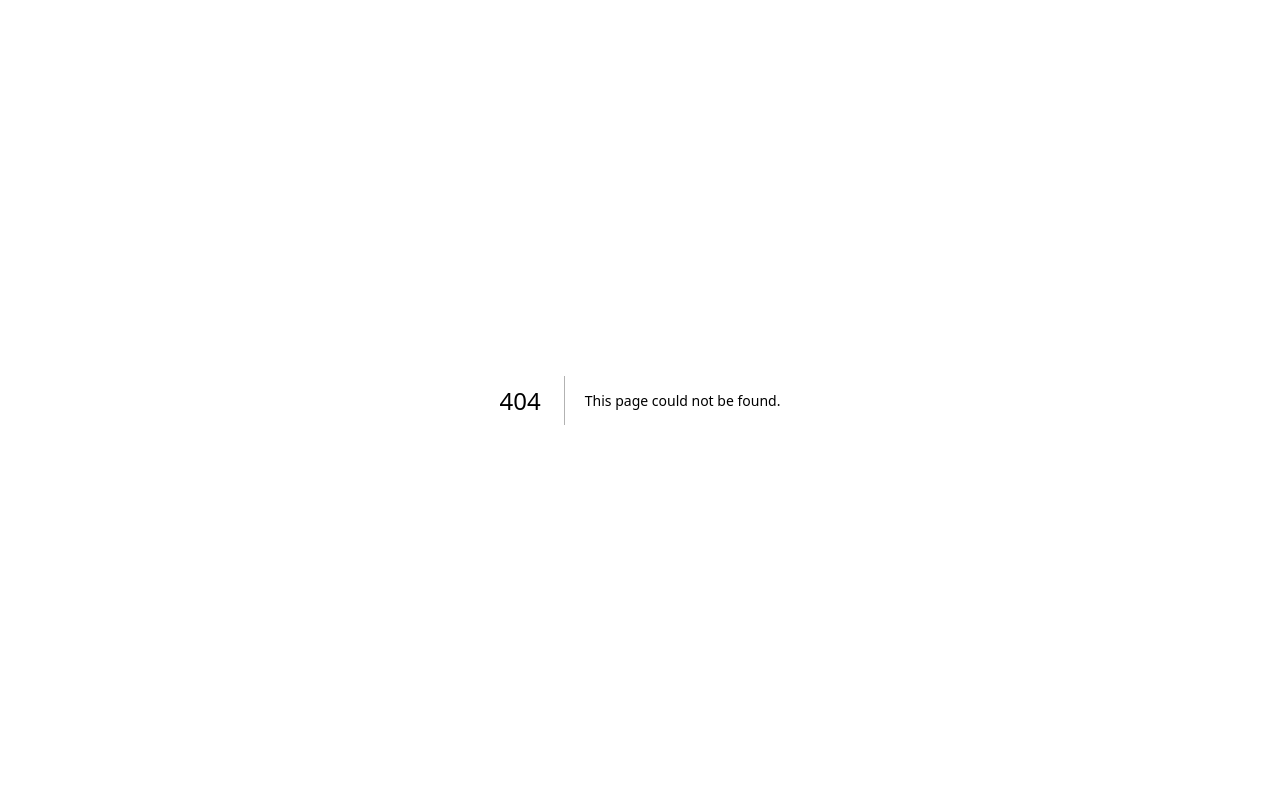
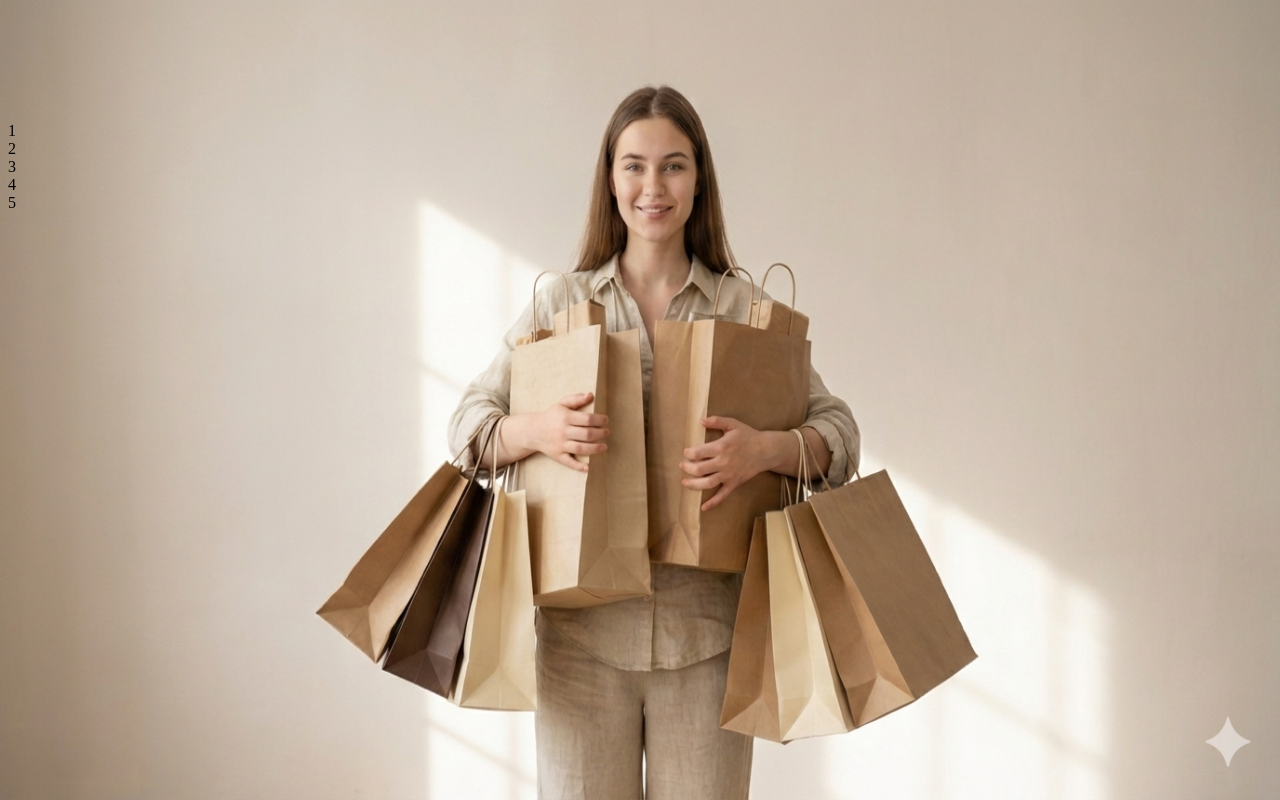
Before and after one commit to codewithjelo/vendora, a Next.js app: page /HomePage in a window 1280 px wide. Before the commit this address had no page. Built offline with nearby package versions, Linux system fonts and the light colour scheme.

Commit message:
Create home page and add hero and collection section

```diff
--- /dev/null
+++ b/src/pages/HomePage.jsx
@@ -0,0 +1,14 @@
+import HeroSection from "@/components/home/HeroSection";
+import CollectionSection from "@/components/home/CollectionSection";
+
+const HomePage = () => {
+    return(
+        <div>
+            <HeroSection />
+            <CollectionSection />
+        </div>
+    );
+}
+
+
+export default HomePage;
```
